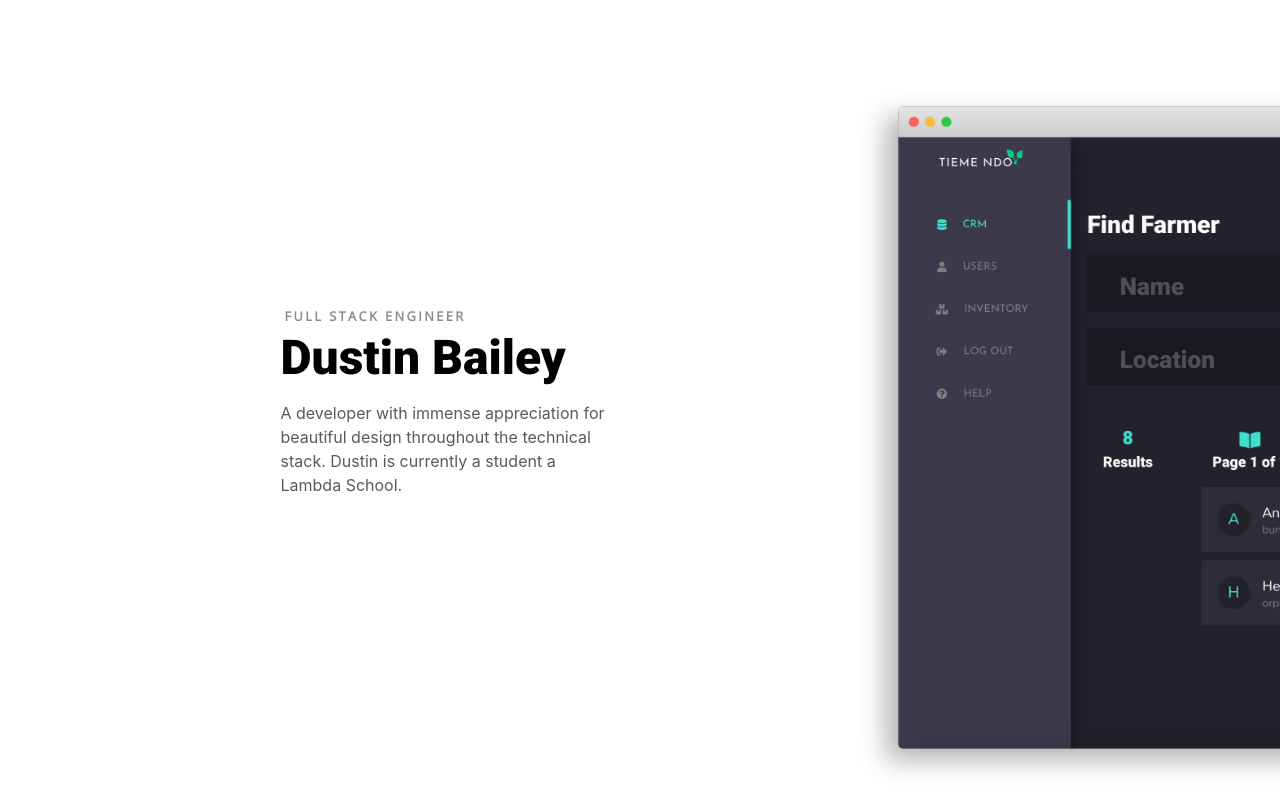
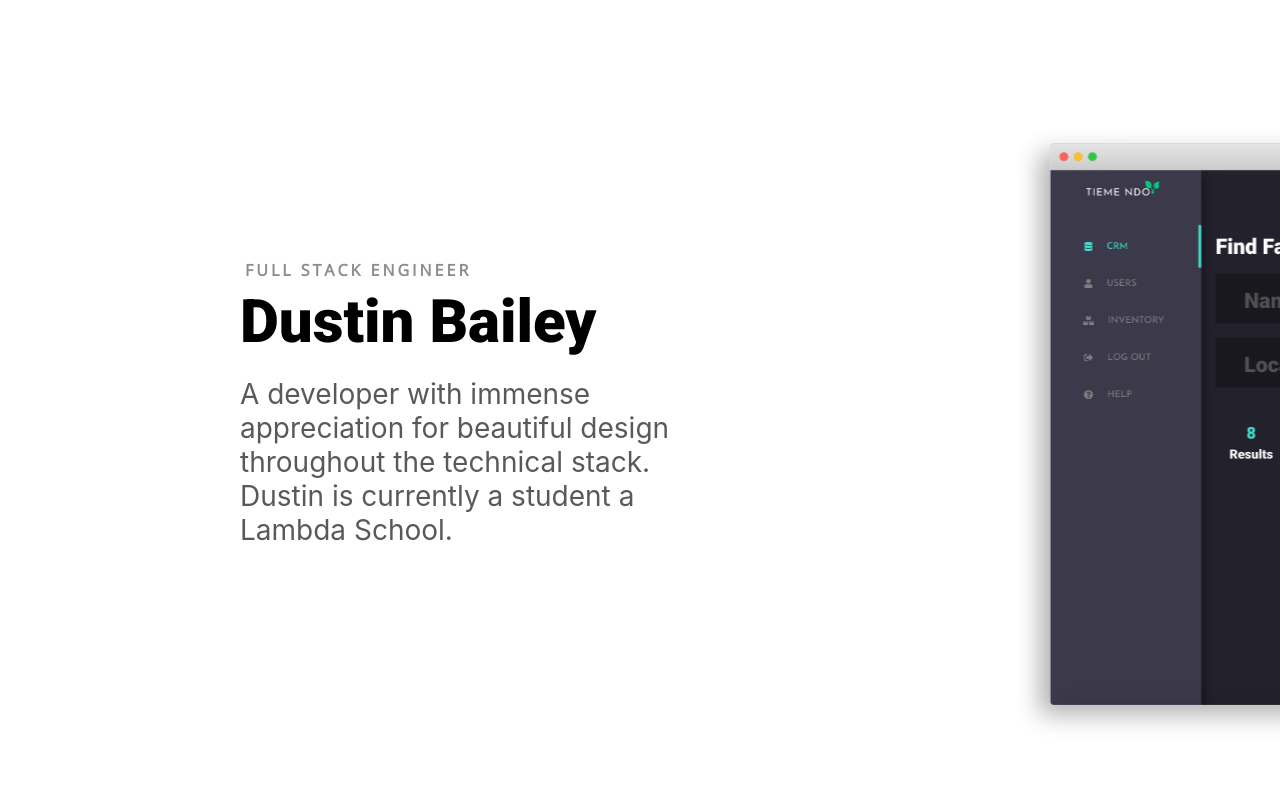
Before and after one commit to dgbailey/new_portfolio, a React (Create React App) app: page / in a window 1280 px wide. Built offline with nearby package versions, Linux system fonts and the light colour scheme; a web font is replaced by a local one.

Commit message:
more work toward reusable components and styling

```diff
--- a/src/GlobalTopContainer.js
+++ b/src/GlobalTopContainer.js
@@ -21,24 +21,51 @@ export const GlobalTopContainer = () => {
 
                 <div className="content-container">
 
-                    <ProductCarousel/>
+                    <ProductCarousel imageArray={["tieme_light","talweg_light","flocks_light","new_tieme_mark"]}/>
                 </div>
             </div>
             <div className="parallax__layer parallax__layer--base">
                 <div className="front-end-description-container">
                     <h1 className="front-end-project title">Professional &<br></br> and personal projects.</h1>
-                    <div className="front-end-project text">Written in <strong>React</strong> with <strong>Redux </strong>for state management. Backend powered by Java's <strong>spring framework</strong> with <strong>PostgreSQL</strong> for data persistence.</div>
+                    <div className="front-end-project text">Presenting <strong>Tieme Ndo CRM.</strong> Written in <strong>React</strong> with <strong>Redux </strong>for state management. Backend powered by Java's <strong>spring framework</strong> with <strong>PostgreSQL</strong> for data persistence.</div>
 
                 </div>
             </div>
             <div className="parallax__layer parallax__layer--full">
 
-                <div className="content-container">
+                <div className="content-container full">
 
-                    <ProductCarousel theme={{origin:"transform-origin: 100% 50%"}}/>
+                    <ProductCarousel imageArray={["tieme_light","new_tieme_mark"]}/>
                 </div>
             </div>
+            <div className="parallax__layer parallax__layer--base">
+                <div className="front-end-description-container">
 
+                    <div className="front-end-project text">Introducing <strong>Flocks.</strong> Single page UI facilitating sentiment analysis on tweets. <strong>React</strong> with <strong>Redux </strong>for state management.</div>
+
+                </div>
+            </div>
+            <div className="parallax__layer parallax__layer--back">
+
+                <div className="content-container full">
+
+                    <ProductCarousel imageArray={["flocks_light"]}/>
+                </div>
+            </div>
+            <div className="parallax__layer parallax__layer--base">
+                <div className="front-end-description-container">
+
+                    <div className="front-end-project text"> <strong>Talweg.</strong> Single page UI for on demand pasword sharing. <strong>React</strong> with <strong>Redux </strong>for state management.</div>
+
+                </div>
+            </div>
+            <div className="parallax__layer parallax__layer--full">
+
+                <div className="content-container full">
+
+                    <ProductCarousel imageArray={["talweg_light"]}/>
+                </div>
+            </div>
 
 
 
@@ -103,16 +130,20 @@ const StyledGlobalTopContainer = styled.section`
     }
 
     .parallax__layer--full {
-    transform: translateZ(60px) scale(.8);
+    transform: translateZ(60px) scale(.75);
     display: inline-block;
     white-space: normal;
     display:flex;
     align-items:flex-end;
+    top:3vh;
+    position:relative;
+
+
 
 
     }
     .parallax__layer--back {
-        transform: translateZ(60px) scale(.8);
+        transform: translateZ(60px) scale(.7);
         transform-origin: 70% 50%;
         display: flex;
         white-space: normal;
@@ -128,7 +159,7 @@ const StyledGlobalTopContainer = styled.section`
     }
 
     .scroll-content-container{
-        transform: translateZ(60px) scale(.8);
+        transform: translateZ(60px) scale(1);
         height:100%;
         width:100%;
         display:flex;
@@ -158,13 +189,13 @@ const StyledGlobalTopContainer = styled.section`
     }
 
     .longer-bio{
-        font-size:2rem;
+        font-size:2.8rem;
         ${theme.globalTextFont};
+
         color: #000000a6;
         text-align: left;
-        width: 405px;
-        line-height: 3rem;
-        text-align:left;
+        width: 450px;
+
 
 
     }
--- a/src/ImageStylingContainer.js
+++ b/src/ImageStylingContainer.js
@@ -1,13 +1,12 @@
 import React, {Component} from "react";
 import styled from "styled-components";
-import {theme} from "./config";
-
-export class ImageStylingContainer extends Component{
 
 
-    render(){
+function ImageStylingContainer(props) {
 
-        const {image,currentPage,id} = this.props;
+
+
+        const {image,currentPage,id} = props;
         return(
 
                 <StyledTopPageGraphicsContainer className={currentPage === id ? "":"hidden"}>
@@ -23,9 +22,12 @@ export class ImageStylingContainer extends Component{
                 </StyledTopPageGraphicsContainer>
 
 
+
         )
+
 }
-}
+
+export default ImageStylingContainer
 
 
 
@@ -35,6 +37,7 @@ const StyledTopPageGraphicsContainer = styled.div`
     width:100%;
     position: relative;
     left:51px;
+    top: ${props => props.top}px;
 
 
 
--- a/src/ProductCarousel.js
+++ b/src/ProductCarousel.js
@@ -1,7 +1,7 @@
 import React, {Component} from "react";
 import styled from "styled-components";
 
-import {ImageStylingContainer} from "./ImageStylingContainer";
+import ImageStylingContainer from "./ImageStylingContainer";
 
 export class ProductCarousel extends Component{
     constructor(props){
@@ -15,7 +15,7 @@ export class ProductCarousel extends Component{
     }
 
     increment = () =>{
-        if(this.state.currentPage === this.state.imageArray.length -1){
+        if(this.state.currentPage === this.props.imageArray.length -1){
             this.setState({currentPage:0})
         }
         else{
@@ -26,7 +26,7 @@ export class ProductCarousel extends Component{
 
     decrement = () =>{
         if(this.state.currentPage === 0){
-            this.setState({currentPage:this.state.imageArray.length -1})
+            this.setState({currentPage:this.props.imageArray.length -1})
         }
         else{
             this.setState({currentPage:this.state.currentPage - 1})
@@ -43,9 +43,9 @@ export class ProductCarousel extends Component{
                     <button className="decrement-btn" onClick={this.decrement}>Prev</button>
                 </StyledBtnDiv>
 
-                {this.state.imageArray.map(
+                {this.props.imageArray.map(
                     (image,index) =>
-                    <ImageStylingContainer
+                    <ImageStylingContainer top={this.props.top}
                     key={index} id={index}
                     image={image}
                     currentPage={this.state.currentPage}
```
Lines whose indentation alone changed are shown as unchanged.
